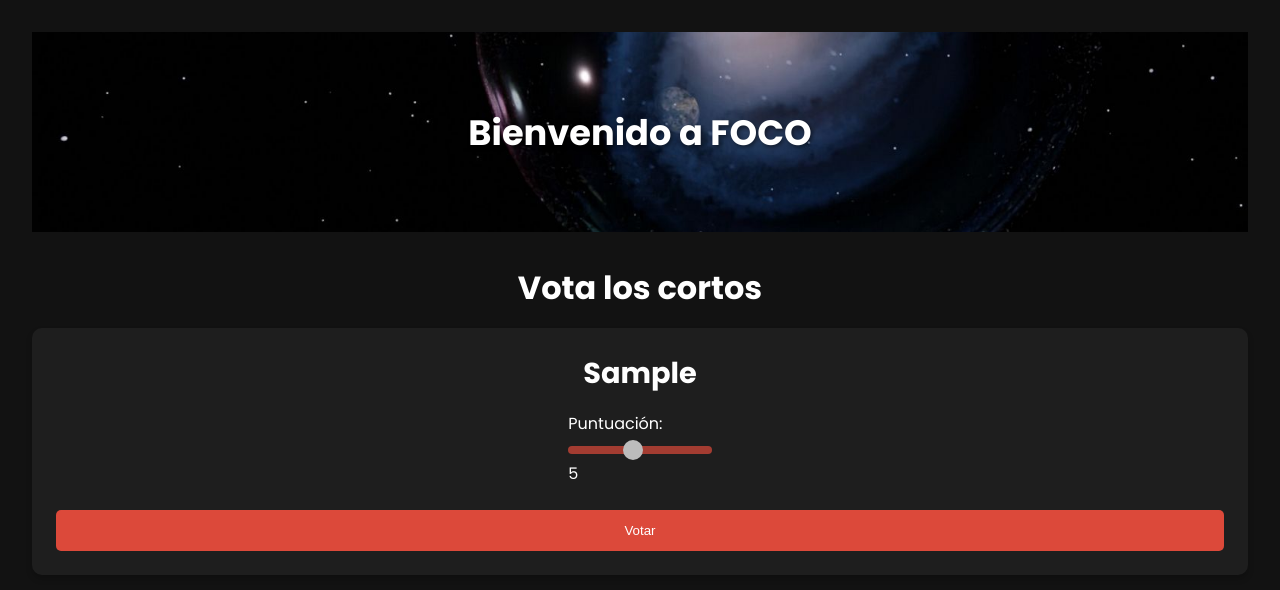
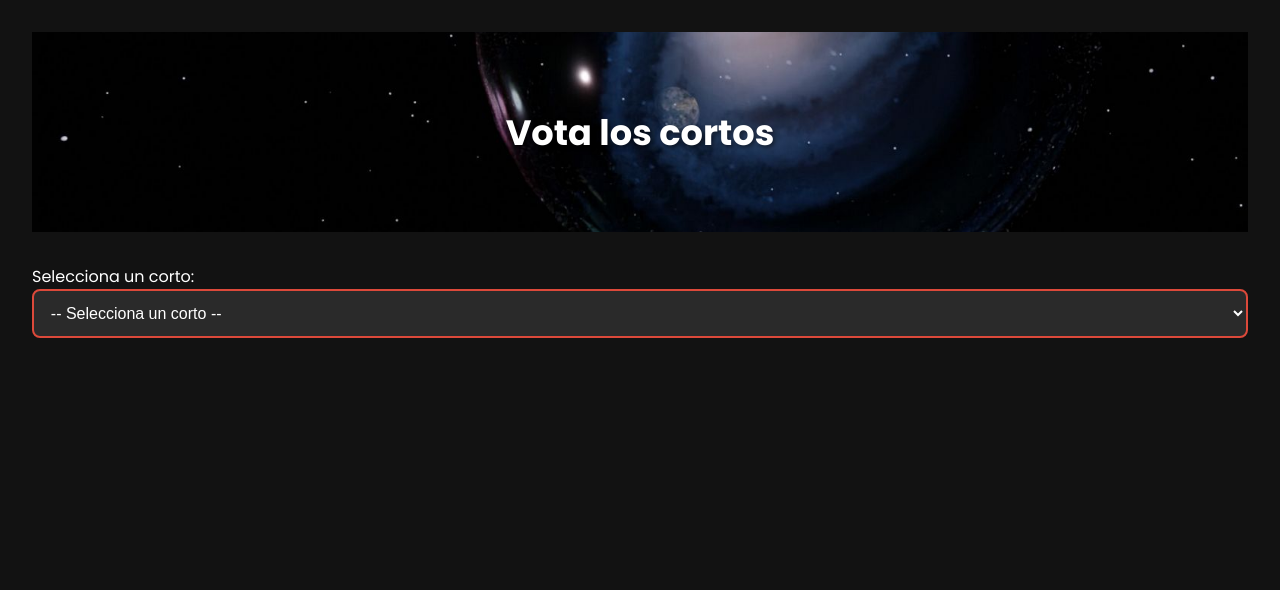
Before and after one commit to cristinascg94/foco, a Django app: a page that uses focoProject/votacion/templates/votacion.html in a window 1280 px wide. Shown: the top 590 px of the page. Run offline with Django 5.2, Linux system fonts and the light colour scheme; tables that the repository leaves empty hold one stand-in row (values such as "Sample post"); some libraries are stand-ins or nearby versions.

Commit message:
añadido desplegable

```diff
--- a/focoProject/votacion/static/css/authUser.css
+++ b/focoProject/votacion/static/css/authUser.css
@@ -113,7 +113,8 @@
   cursor: pointer;
   transition: background-color 0.3s ease;
 }
-.pases{
+
+.pases {
   display: flex;
   flex-direction: column;
   align-items: center;
@@ -135,7 +136,6 @@
   transition: background-color 0.3s ease;
 }
 
-
 /* Botón deshabilitado */
 .boton-pase:disabled {
   background-color: #6c757d;
@@ -156,6 +156,7 @@
 .boton-pase:hover:not(:disabled) {
   background-color: #0056b3;
 }
+
 /* Media queries para pantallas más grandes */
 @media (min-width: 768px) {
   body {
--- a/focoProject/votacion/static/css/votacion.css
+++ b/focoProject/votacion/static/css/votacion.css
@@ -118,6 +118,53 @@
   background-color: #dc493a;
 }
 
+/* Estilo del desplegable */
+#cortoSelect {
+  width: 100%;
+  padding: 0.8rem;
+  font-size: 1rem;
+  background-color: #2a2a2a; /* Fondo oscuro */
+  color: #ffffff; /* Texto en blanco */
+  border: 2px solid #dc493a; /* Borde rojo oscuro */
+  border-radius: 8px; /* Bordes redondeados */
+  margin-bottom: 1.5rem;
+  transition: border-color 0.3s ease, background-color 0.3s ease;
+}
+
+#cortoSelect:focus {
+  border-color: #ffffff; /* Borde blanco al seleccionar */
+  background-color: #1e1e1e; /* Fondo aún más oscuro en foco */
+  outline: none;
+}
+
+/* Estilo de las estrellas */
+.stars {
+  display: flex;
+  justify-content: center;
+  margin-top: 1rem;
+  direction: rtl;
+}
+
+.stars input {
+  display: none; /* Ocultar los inputs */
+}
+
+.stars label {
+  font-size: 2.2rem;
+  color: #777;
+  cursor: pointer;
+  transition: color 0.2s ease-in-out;
+}
+
+.stars input:checked ~ label {
+  color: #dc493a; /* Color rojo oscuro cuando están seleccionadas */
+}
+
+/* Efecto hover que ahora comienza desde la izquierda (primera estrella) */
+.stars label:hover,
+.stars label:hover ~ label {
+  color: #ffcc00; /* Cambia el color de las estrellas al pasar el cursor */
+}
 /* Media queries para pantallas más grandes */
 @media (min-width: 768px) {
   body {
--- a/focoProject/votacion/templates/authUser.html
+++ b/focoProject/votacion/templates/authUser.html
@@ -10,7 +10,7 @@
 </head>
 <body>
 
-    <header class="bg-primary text-white text-center py-3">
+    <header class="">
         <h1>Bienvenido a FOCO</h1>
     </header>
 
--- a/focoProject/votacion/templates/votacion.html
+++ b/focoProject/votacion/templates/votacion.html
@@ -7,34 +7,55 @@
     <meta name="viewport" content="width=device-width, initial-scale=1.0">
     <title>Votación Foco</title>
     <link rel="stylesheet" type="text/css" href="{% static 'css/votacion.css' %}">
+    <link rel="stylesheet" href="https://use.fontawesome.com/releases/v5.6.1/css/all.css" integrity="sha384-gfdkjb5BdAXd+lj+gudLWI+BXq4IuLW5IT+brZEZsLFm++aCMlF1V92rMkPaX4PP" crossorigin="anonymous">
 </head>
 <body>
 
-    <header class="bg-primary text-white text-center py-3">
-        <h1>Bienvenido a FOCO</h1>
+    <header class="">
+        <h1>Vota los cortos</h1>
     </header>
 
-    <div class="container mt-5">
-        <h1 class="text-center">Vota los cortos</h1>
+    <div class="container">
+        <!-- <h1 class="text-center">Vota los cortos</h1> -->
+
+         <!-- Desplegable para seleccionar un corto -->
+         <div class="dropdown">
+            <label for="cortoSelect">Selecciona un corto:</label>
+            <select id="cortoSelect" onchange="mostrarCard()">
+                <option value="">-- Selecciona un corto --</option>
+                {% for corto in cortos %}
+                    <option value="{{ corto.id }}">{{ corto.corto }}</option>
+                {% endfor %}
+            </select>
+        </div>
 
         <!-- Iterar sobre todos los cortos filtrados -->
         {% for corto in cortos %}
-        <div class="card p-4 mb-3">
-            <h2 class="text-center">{{ corto.corto }}</h2>
-            <form method="post" id="votacion">
+        <div id="cortoCard-{{ corto.id }}" class="card" style="display: none;">
+            <h2>{{ corto.corto }}</h2>
+            <form method="post" action="{% url 'votar' %}">
                 {% csrf_token %}
-                <div class="mb-3">
-                    <label for="rating-{{ corto.id }}" class="form-label">Puntuación:</label>
-                    <div class="d-flex flex-column align-items-center">
-                        <input type="range" id="rating-{{ corto.id }}" name="puntuacion" min="1" max="10" value="5" class="slider" required>
-                        <span id="ratingValue-{{ corto.id }}">5</span>
+                <div class="rating-section">
+                    <label for="rating-{{ corto.id }}">Puntuación:</label>
+
+                    <!-- Sistema de votación con estrellas -->
+                    <div class="stars">
+                        <input type="radio" id="star1-{{ corto.id }}" name="puntuacion" value="1" required>
+                        <label for="star1-{{ corto.id }}" title="1 estrella">★</label>
+                        <input type="radio" id="star2-{{ corto.id }}" name="puntuacion" value="2">
+                        <label for="star2-{{ corto.id }}" title="2 estrellas">★</label>
+                        <input type="radio" id="star3-{{ corto.id }}" name="puntuacion" value="3">
+                        <label for="star3-{{ corto.id }}" title="3 estrellas">★</label>
+                        <input type="radio" id="star4-{{ corto.id }}" name="puntuacion" value="4">
+                        <label for="star4-{{ corto.id }}" title="4 estrellas">★</label>
+                        <input type="radio" id="star5-{{ corto.id }}" name="puntuacion" value="5">
+                        <label for="star5-{{ corto.id }}" title="5 estrellas">★</label>
                     </div>
                 </div>
                 <!-- Campo oculto para enviar el ID del corto -->
                 <input type="hidden" name="corto_id" value="{{ corto.id }}">
                 <input type="hidden" name="usuario_id" value="{{ usuario }}">
-                <button type="submit" class="btn btn-primary w-100">Votar</button>
-                <div id="result"></div>
+                <button type="submit" class="btn">Votar</button>
             </form>
         </div>
         {% endfor %}
@@ -92,5 +113,26 @@
     });
     </script>
 
+        <!-- JavaScript para manejar el desplegable y mostrar la tarjeta -->
+<script>
+    function mostrarCard() {
+        var select = document.getElementById('cortoSelect');
+        var selectedCortoId = select.value;
+
+        // Ocultar todas las tarjetas
+        document.querySelectorAll('.card').forEach(function(card) {
+            card.style.display = 'none';
+        });
+
+        // Mostrar la tarjeta del corto seleccionado
+        if (selectedCortoId) {
+            var selectedCard = document.getElementById('cortoCard-' + selectedCortoId);
+            if (selectedCard) {
+                selectedCard.style.display = 'block';
+            }
+        }
+    }
+</script>
+
 </body>
 </html>
--- a/focoProject/votacion/views.py
+++ b/focoProject/votacion/views.py
@@ -108,7 +108,7 @@
     results= (Votacion.objects
             .values('corto_id')
             .annotate(total_votos=Sum('votacion'))
-                .order_by('-total_votos')[:10])
+                .order_by('-total_votos')[:5])
 
     cortos_con_nombres = []
     for result in results:
```
Also changed, not shown: focoProject/votacion/static/css/graphicsResults.css (+14 -94 lines), focoProject/votacion/templates/graphicsResults.html (+20 -46 lines), 1 other file.
